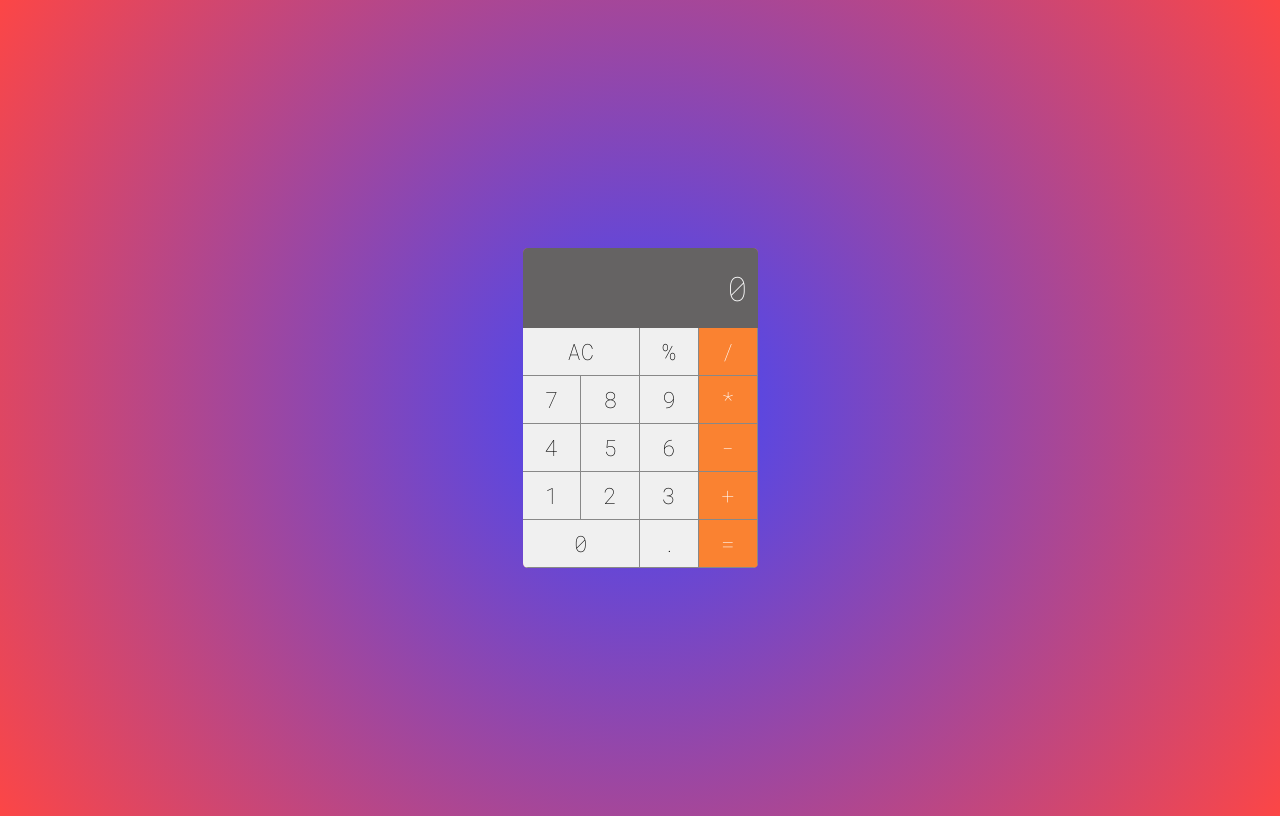
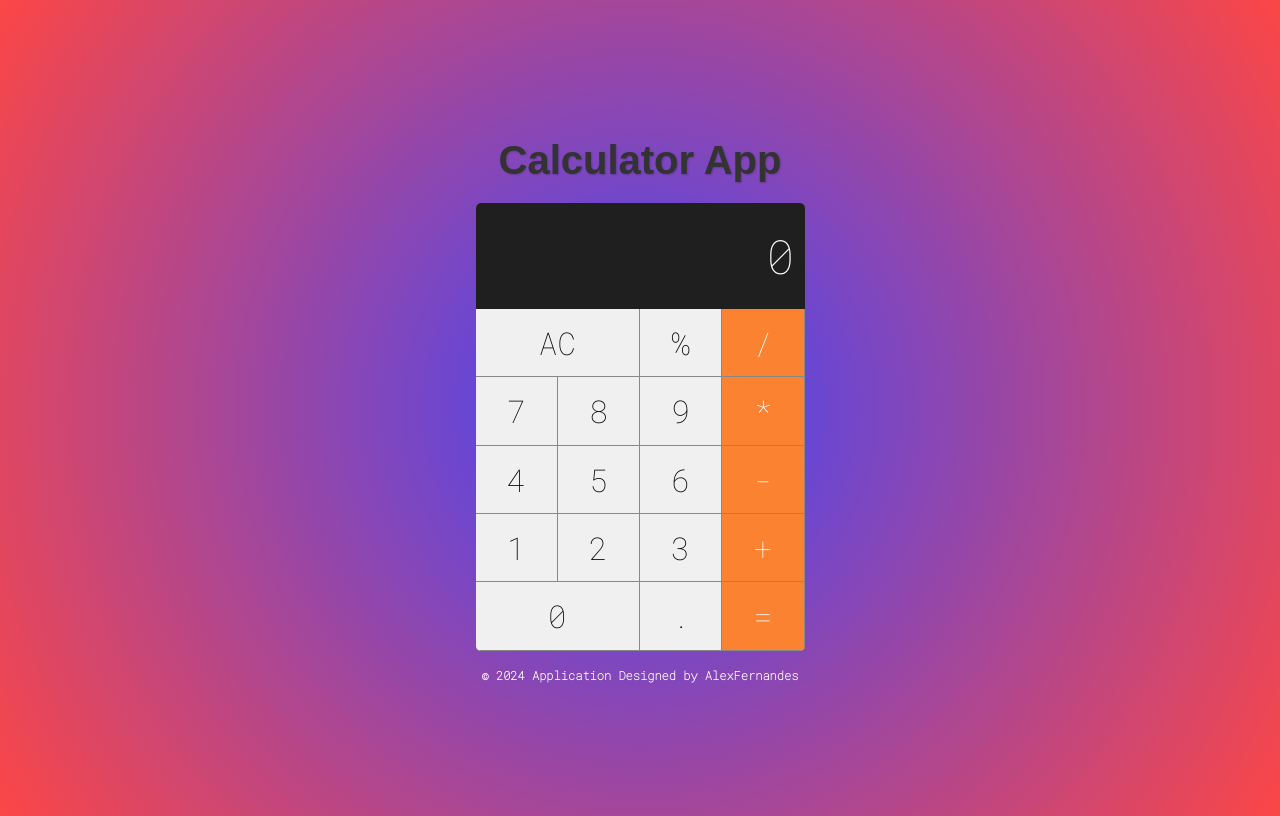
Before and after one commit to aafernands/calculator-app, a React (Create React App) app: page / in a window 1280 px wide. Built offline with nearby package versions, Linux system fonts and the light colour scheme.

Commit message:
styles updates

```diff
--- a/src/App.css
+++ b/src/App.css
@@ -36,3 +36,13 @@
     transform: rotate(360deg);
   }
 }
+
+.intro {
+
+    font-size: 2.5em; /* Adjust as needed */
+    color: #333; /* Dark color for contrast, adjust if needed */
+    margin: 20px 0; /* Spacing above and below the title */
+    text-align: center; /* Center the title */
+    font-family: 'Arial', sans-serif; /* Font style, adjust if needed */
+    text-shadow: 1px 1px 2px rgba(0, 0, 0, 0.2); /* Optional shadow for better readability */
+  }
--- a/src/App.js
+++ b/src/App.js
@@ -1,11 +1,14 @@
 import { Fragment } from "react";
 import "./App.css";
 import Calculator from "./main/Calculator";
+import Footer from "./components/Footer";
 
 function App() {
   return (
     <Fragment>
+      <h1 className="intro">Calculator App</h1>
       <Calculator />
+      <Footer/>
     </Fragment>
   );
 }
--- a/src/components/Button.css
+++ b/src/components/Button.css
@@ -4,7 +4,7 @@
 }
 
 .button {
-    font-size: 1.4em;
+    font-size: 1.96em;
     background-color: var(--bg-button);
     border: none;
     border-right: var(--border-button);
--- a/src/components/Display.css
+++ b/src/components/Display.css
@@ -1,11 +1,11 @@
 .display {
     grid-column: span 4;
-    background-color: rgb(101, 99, 99);
+    background-color: rgb(32, 31, 31);
     display: flex;
     justify-content: flex-end;
     align-items: center;
     padding: 10px;
-    font-size: 2.1em;
+    font-size: 2.94em;
     overflow: hidden;
     color: white;
 }
--- a/src/components/Display.jsx
+++ b/src/components/Display.jsx
@@ -2,7 +2,5 @@ import React from "react";
 import "./Display.css";
 
 export default function Display(props) {
-  return (
-    <div className="display">{props.value}</div>
-  );
+  return <div className="display">{props.value}</div>;
 }
--- /dev/null
+++ b/src/components/Footer.css
@@ -0,0 +1,5 @@
+.footer {
+color: white;
+font-size: 12px;
+align-items: left;
+}
--- /dev/null
+++ b/src/components/Footer.jsx
@@ -0,0 +1,10 @@
+import React from "react";
+import "./Footer.css";
+
+export default function Display(props) {
+  return (
+    <div className="footer">
+      <h4>© 2024 Application Designed by AlexFernandes</h4>
+    </div>
+  );
+}
--- a/src/main/Calculator.css
+++ b/src/main/Calculator.css
@@ -1,11 +1,10 @@
 .calculator {
-    height: 320px;
-    width: 235px;
+    height: 448px; /* 320px * 1.4 */
+    width: 329px;  /* 235px * 1.4 */
     border-radius: 5px;
     overflow: hidden;
     background-color: rgb(222, 116, 105);
     display: grid;
     grid-template-columns: repeat(4, 25%);
-    grid-template-rows: repeat(1fr 48px 48px 48px 48px 48px);
-
+    grid-template-rows: repeat(1fr 67px 67px 67px 67px 67px); /* 48px * 1.4 */
 }
--- a/src/main/Calculator.jsx
+++ b/src/main/Calculator.jsx
@@ -79,6 +79,7 @@ export default class Calculator extends Component {
 
   render() {
     return (
+
       <div className="calculator">
         <Display value={this.state.displayValue} />
         <Button label="AC" onClick={this.clearMemory} double />
```
